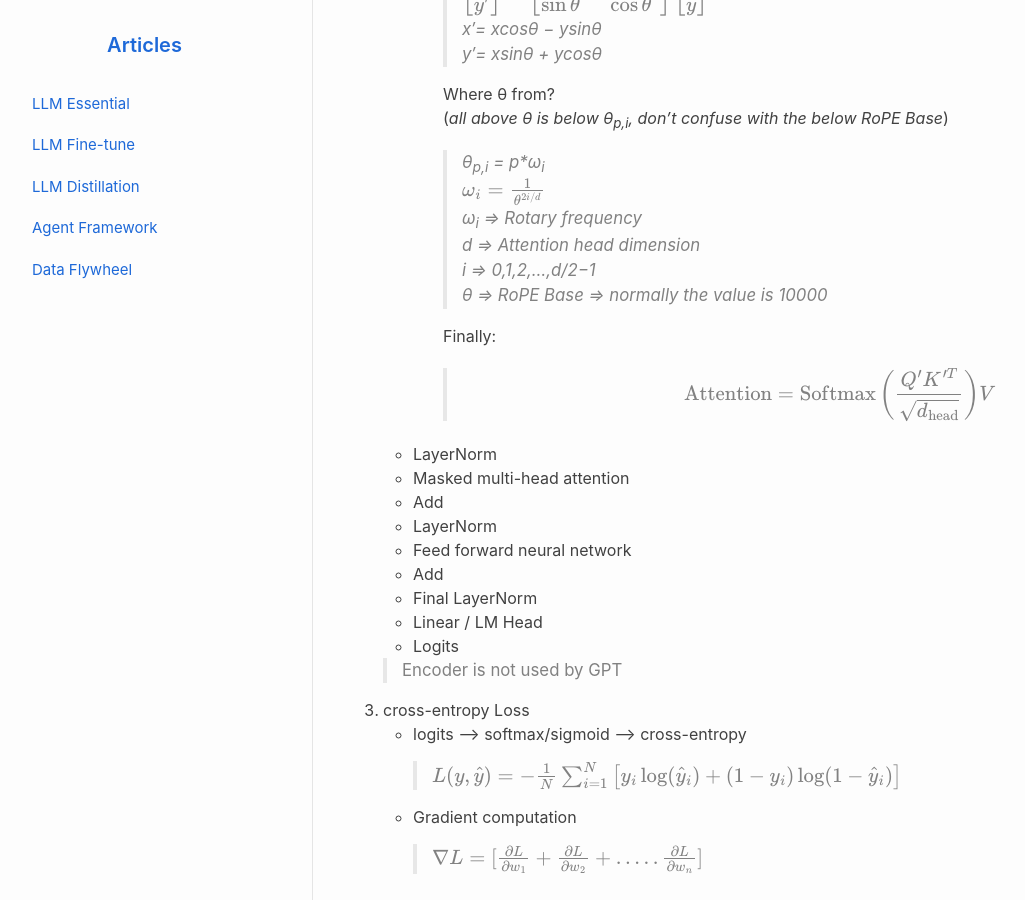
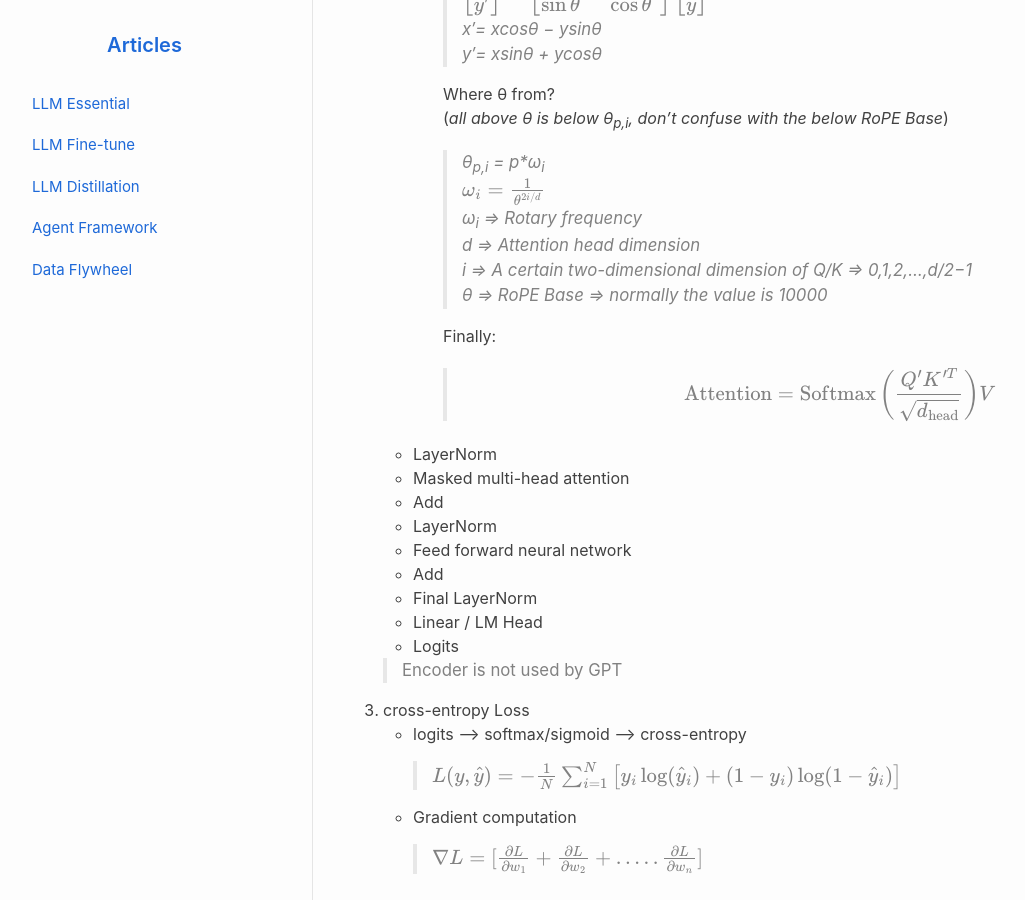
Before and after one commit to ChrisZhu2050/chriszhu2050.github.io, a Jekyll site: the page built from index.md, in a window 1280 px wide and 900 px high, scrolled down 13737 px. Shown: the whole window, without its empty margins (23-1048 px from the left). Built offline with Jekyll 4.4.1, drawn with Linux system fonts in a browser that asks for light colours; nearby versions of some CDN libraries; formulas are drawn with MathJax 3.

Commit message:
Update index.md

```diff
--- a/index.md
+++ b/index.md
@@ -628,7 +628,7 @@ graph LR
           $$
           ω<sub>i</sub> => Rotary frequency
           d => Attention head dimension
-          i => 0,1,2,…,d/2−1
+          i => A certain two-dimensional dimension of Q/K  => 0,1,2,…,d/2−1
           θ => RoPE Base => normally the value is 10000
 
           Finally:
```
